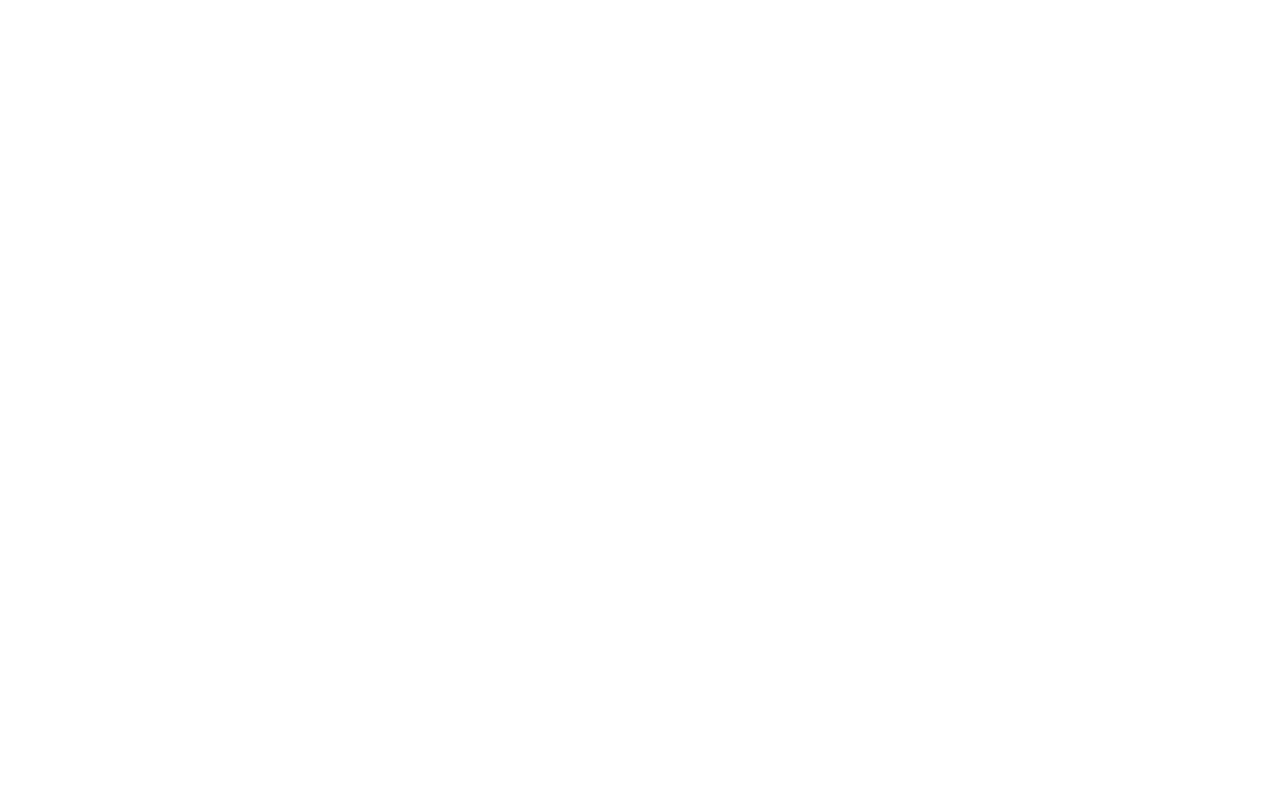
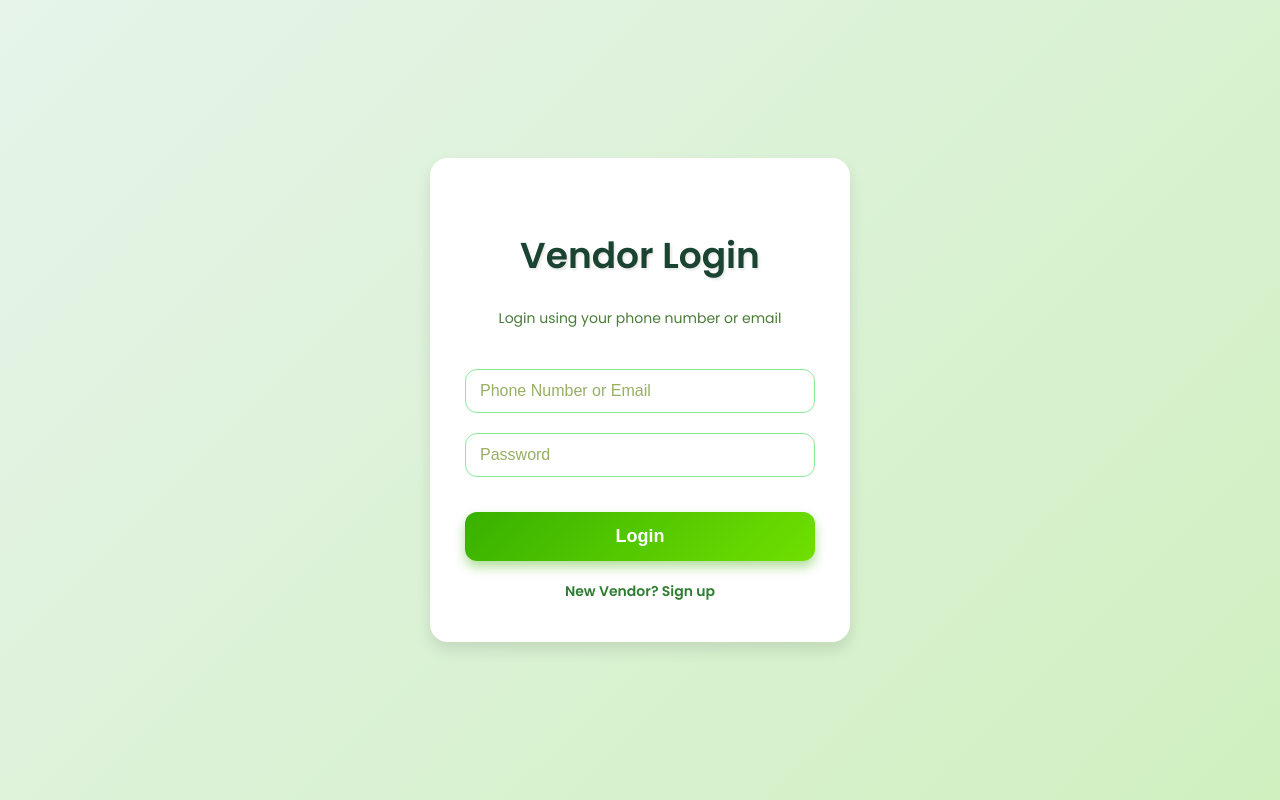
Before and after one commit to laradharshini/SupplySync, a Flask app: page /login/vendor in a window 1280 px wide. Before the commit the page is empty. Run offline with Flask 3, Linux system fonts and the light colour scheme.

Commit message:
Update login_vendor.html

```diff
--- a/templates/login_vendor.html
+++ b/templates/login_vendor.html
@@ -1,3 +1,160 @@
-<html>
+<!DOCTYPE html>
+<html lang="en">
+<head>
+  <meta charset="UTF-8" />
+  <title>Vendor Login - SupplySync</title>
+  <link href="https://fonts.googleapis.com/css2?family=Poppins:wght@400;600&display=swap" rel="stylesheet" />
+  <style>
+    body {
+      height: 100vh;
+      margin: 0;
+      font-family: 'Poppins', sans-serif;
+      background: linear-gradient(135deg, #e6f4ea, #d0f0c0);
+      display: flex;
+      justify-content: center;
+      align-items: center;
+      padding: 40px 20px;
+      box-sizing: border-box;
+      user-select: none;
+      color: #1b4332;
+    }
+    .container {
+      background: white;
+      border-radius: 18px;
+      box-shadow: 0 8px 15px rgba(0, 0, 0, 0.1);
+      max-width: 420px;
+      width: 100%;
+      padding: 40px 35px;
+      box-sizing: border-box;
+      text-align: center;
+      user-select: text;
+    }
+    h2 {
+      margin-bottom: 25px;
+      font-weight: 600;
+      font-size: 36px;
+      text-shadow: 1.5px 1.5px 3px rgba(0,0,0,0.1);
+      color: #1b4332;
+    }
+    p.subtitle {
+      margin-top: 0;
+      margin-bottom: 30px;
+      font-weight: 500;
+      font-size: 14px;
+      color: #4a7c38;
+      user-select: text;
+    }
+    input {
+      width: 100%;
+      padding: 12px 14px;
+      margin: 10px 0;
+      border: 1.8px solid #8ce99a;
+      border-radius: 12px;
+      font-size: 16px;
+      font-weight: 500;
+      color: #1b4332;
+      box-sizing: border-box;
+      transition: border-color 0.3s ease, box-shadow 0.3s ease;
+      outline: none;
+      user-select: text;
+    }
+    input::placeholder {
+      color: #6b8e23;
+      opacity: 0.7;
+    }
+    input:focus {
+      border-color: #38b000;
+      box-shadow: 0 0 8px rgba(56,176,0,0.4);
+    }
+    button {
+      margin-top: 25px;
+      width: 100%;
+      padding: 14px;
+      background: linear-gradient(135deg, #38b000, #70e000);
+      border: none;
+      border-radius: 12px;
+      color: white;
+      font-size: 18px;
+      font-weight: 600;
+      cursor: pointer;
+      box-shadow: 0 6px 12px rgba(56,176,0,0.4);
+      transition: background 0.3s ease, transform 0.2s ease;
+      user-select: none;
+    }
+    button:hover {
+      background: linear-gradient(135deg, #2a8000, #4db300);
+      transform: scale(1.05);
+    }
+    button:active {
+      transform: scale(0.97);
+    }
+    .links {
+      margin-top: 20px;
+      font-size: 14px;
+      color: #2e7d32;
+      user-select: text;
+    }
+    .links a {
+      color: #2e7d32;
+      text-decoration: none;
+      font-weight: 600;
+      transition: color 0.3s ease;
+      cursor: pointer;
+      user-select: text;
+    }
+    .links a:hover {
+      color: #145214;
+      text-decoration: underline;
+    }
+    .error {
+      margin-top: 20px;
+      font-weight: 600;
+      color: #b00020;
+      user-select: text;
+      letter-spacing: 0.03em;
+    }
+    @media (max-width: 450px) {
+      .container {
+        padding: 30px 25px;
+      }
+      h2 {
+        font-size: 28px;
+        margin-bottom: 20px;
+      }
+    }
+  </style>
+</head>
+<body>
+  <div class="container" role="main">
+    <h2>Vendor Login</h2>
+    <p class="subtitle">Login using your phone number or email</p>
+    <form method="POST" novalidate>
+      <input
+        type="text"
+        name="identifier"
+        placeholder="Phone Number or Email"
+        aria-label="Phone Number or Email"
+        required
+        autocomplete="username"
+      />
+      <input
+        type="password"
+        name="password"
+        placeholder="Password"
+        aria-label="Password"
+        required
+        autocomplete="current-password"
+      />
+      <button type="submit">Login</button>
+    </form>
 
+    <div class="links">
+      <a href="/signup/vendor">New Vendor? Sign up</a>
+    </div>
+
+    {% if error %}
+      <div class="error" role="alert" aria-live="assertive">{{ error }}</div>
+    {% endif %}
+  </div>
+</body>
 </html>
```
